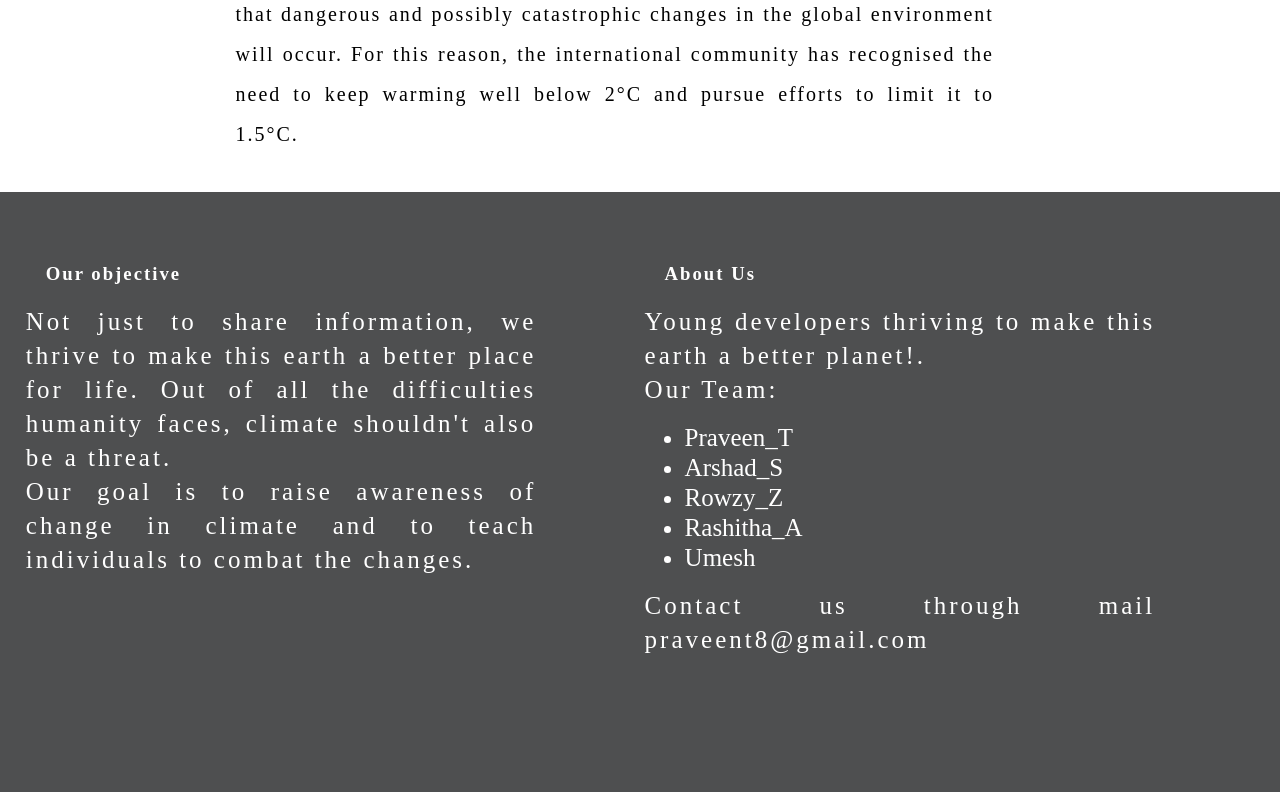
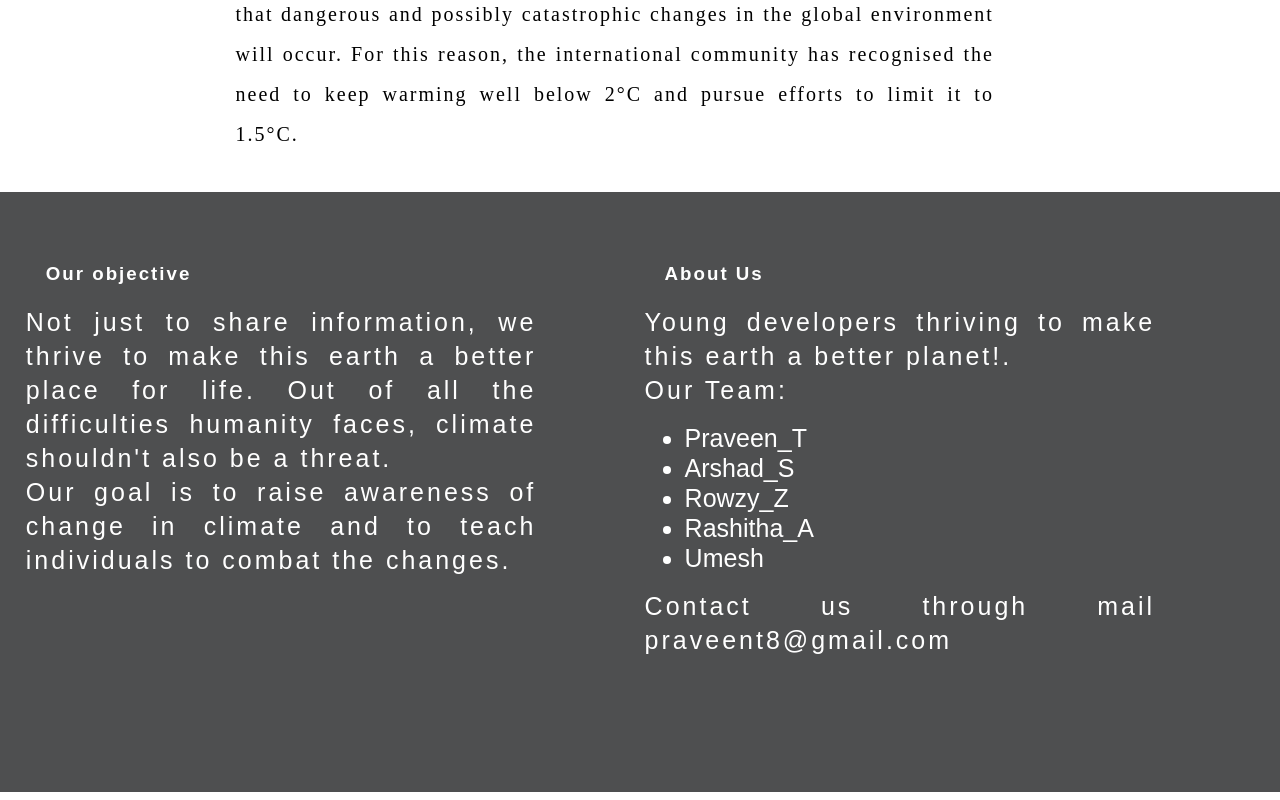
Before and after one commit to DonAlahakoon/Web-Assignment-1Y-Sem2-, a plain HTML site: page WhatIsCC.html in a window 1280 px wide. Shown: the part 5430-6230 px from the top of the page. Drawn offline with Linux system fonts and the light colour scheme.

Commit message:
Add files via upload
changed the for footer section

```diff
--- a/WhatIsCC.html
+++ b/WhatIsCC.html
@@ -125,7 +125,7 @@ For this reason, the international community has recognised the need to keep war
             </br>
 
 
-            <div class="aboutCont" id="about">
+            <div class="aboutCont" id="about" style="font-family: Arial, Helvetica, sans-serif">
             <div class="aboutUs">
               <h3>Our objective</h3>
               <p>Not just to share information, we thrive to make this earth a better place for life. Out of all the difficulties humanity
```
